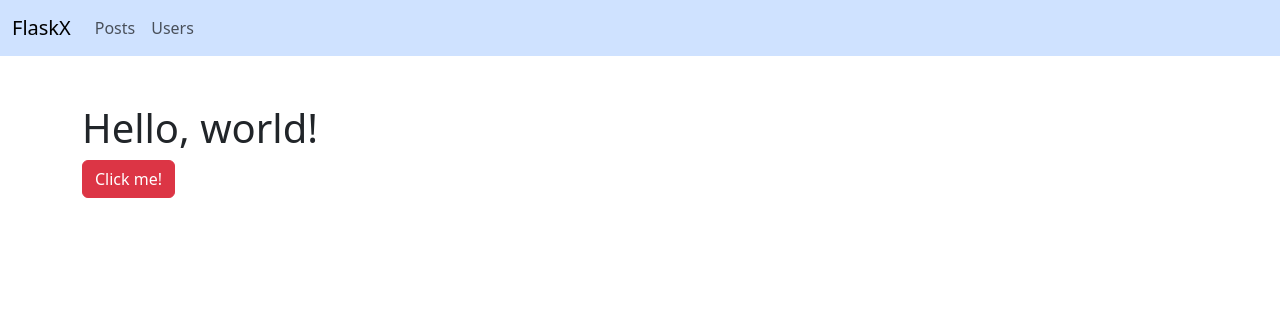
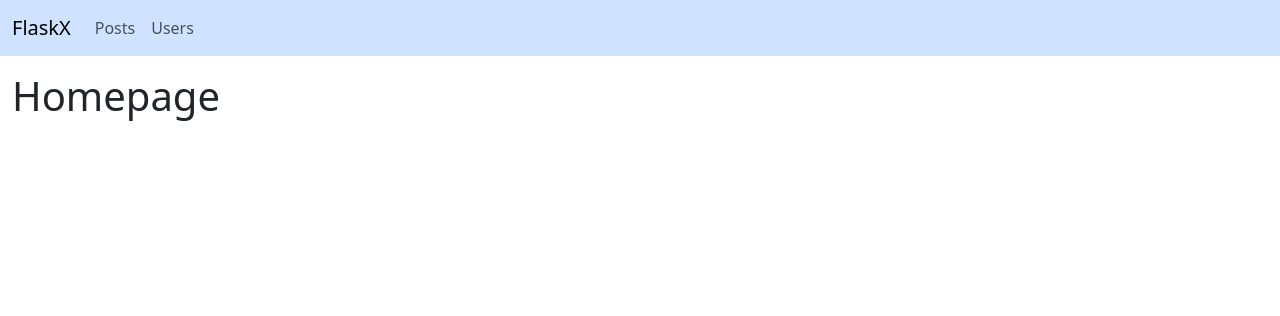
Before and after one commit to Vebriclya/RavenJSHTMX, a Flask app: page / in a window 1280 px wide. Shown: the top 316 px of the page. Run offline with Flask 3, Linux system fonts and the light colour scheme.

Commit message:
Created homepage.html and posts.html - Adjusted hello_world() in server.py to be home - Adjusted index.html to use templatnig - That should say templating and now I can't edit it, fml - Created and populated homepage.html and posts.html - Adjusted the links in the navbar in _macros.html to use url_for

```diff
--- a/server.py
+++ b/server.py
@@ -4,5 +4,10 @@ app = Flask(__name__)
 
 
 @app.route("/")
-def hello_world():
-    return render_template("index.html")
+def home():
+    return render_template("homepage.html")
+
+
+@app.route("/posts")
+def posts():
+    return render_template("posts.html")
--- a/templates/_macros.html
+++ b/templates/_macros.html
@@ -12,7 +12,7 @@
 {% macro navbar() -%}
     <nav class="navbar bg-primary-subtle navbar-expand-lg">
         <div class="container-fluid">
-            <a href="#" class="navbar-brand">FlaskX</a>
+            <a href="{{ url_for("home") }}" class="navbar-brand">FlaskX</a>
             <button class="navbar-toggler"
                     type="button"
                     data-bs-toggle="collapse"
@@ -24,7 +24,7 @@
             <div class="collapse navbar-collapse" id="navbarNav">
                 <ul class="navbar-nav me-auto mb-2 mb-lg-0">
                     <li class="nav-item">
-                        <a href="#" class="nav-link" aria-current="page">Posts</a>
+                        <a href="{{ url_for("posts") }}" class="nav-link" aria-current="page">Posts</a>
                     </li>
                     <li class="nav-item">
                         <a href="#" class="nav-link" aria-current="page">Users</a>
--- /dev/null
+++ b/templates/homepage.html
@@ -0,0 +1,2 @@
+{% extends 'index.html' %}
+{% block content %}<h1>Homepage</h1>{% endblock %}
--- a/templates/index.html
+++ b/templates/index.html
@@ -4,9 +4,8 @@
     {{ macros.head() }}
     <body>
         {{ macros.navbar() }}
-        <div class="container mt-5">
-            <h1>Hello, world!</h1>
-            <button class="btn btn-danger">Click me!</button>
+        <div class="container-fluid mt-3">
+            {% block content %}{% endblock %}
         </div>
         <script src="https://cdn.jsdelivr.net/npm/bootstrap@5.3.3/dist/js/bootstrap.bundle.min.js"
                 integrity="sha384-YvpcrYf0tY3lHB60NNkmXc5s9fDVZLESaAA55NDzOxhy9GkcIdslK1eN7N6jIeHz"
--- /dev/null
+++ b/templates/posts.html
@@ -0,0 +1,2 @@
+{% extends 'index.html' %}
+{% block content %}<h1>Posts</h1>{% endblock %}
```
